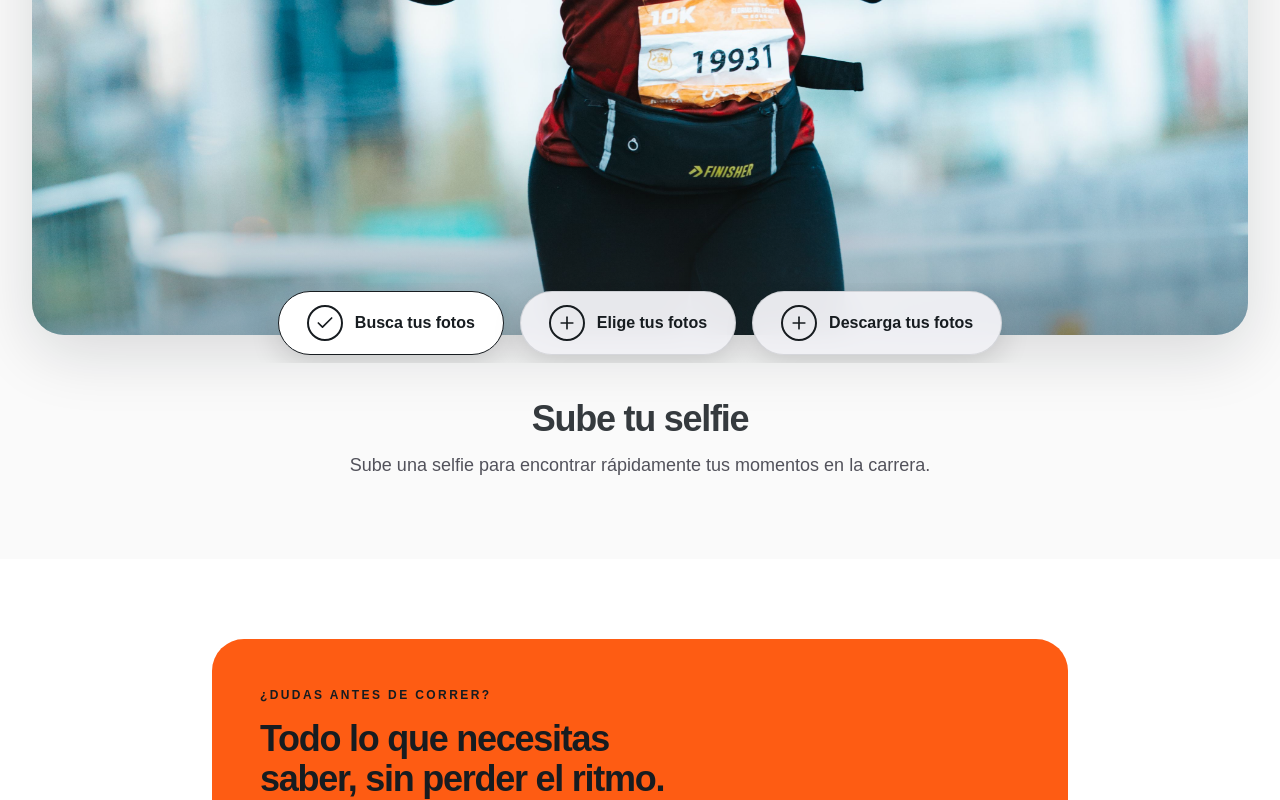
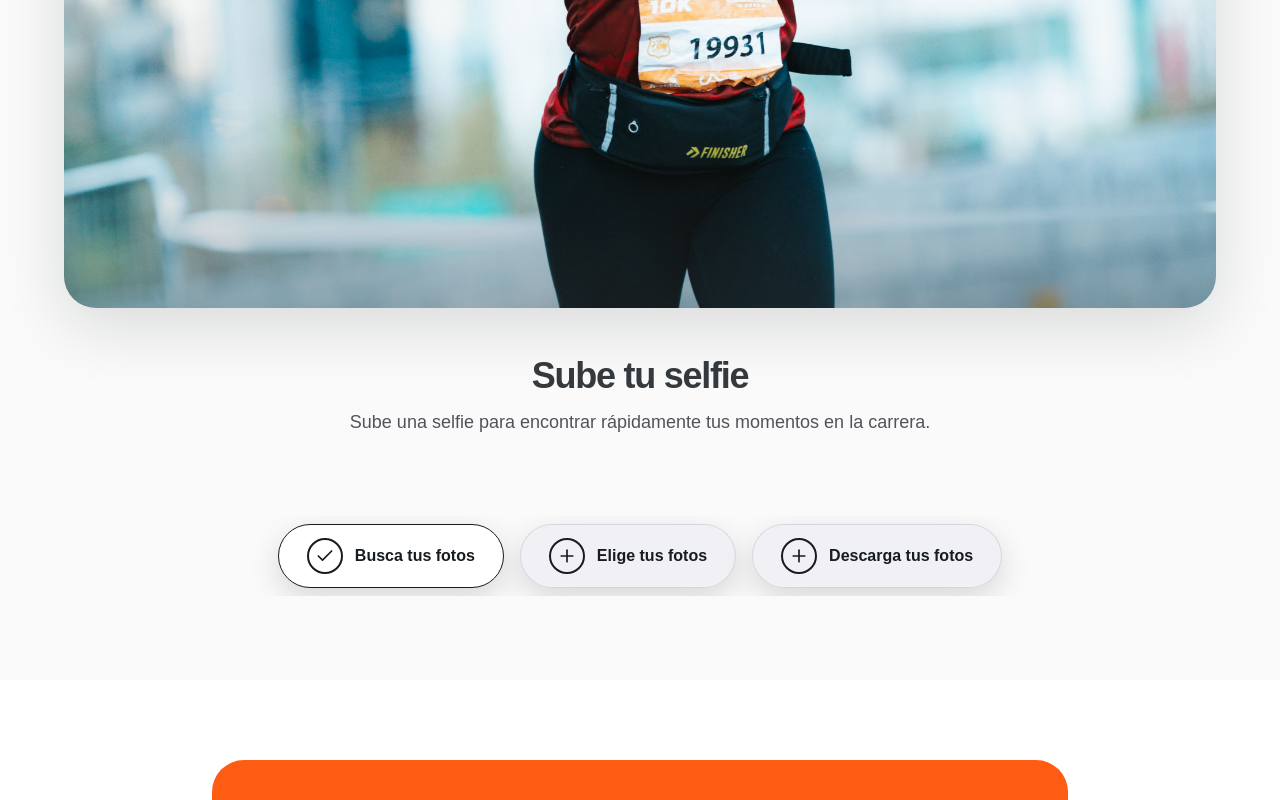
Before and after one commit to franzalbornoz1-bot/nomadarace, a Next.js app: page / in a window 1280 px wide. Shown: the part 3693-4493 px from the top of the page. Built offline with nearby package versions, Linux system fonts and the light colour scheme.

Commit message:
Restructure photo journey into photo, text and sticky floating controls

```diff
--- a/components/nomada-app.tsx
+++ b/components/nomada-app.tsx
@@ -373,7 +373,8 @@ function PhotoJourneyExplorer() {
         </div>
 
         <div className="relative mt-10 sm:mt-12">
-          <div className="relative aspect-[4/5] overflow-hidden rounded-[1.5rem] bg-zinc-200 shadow-[0_18px_64px_rgba(15,20,25,.14)] sm:aspect-[16/9] sm:rounded-[2rem] lg:aspect-[21/9]">
+          {/* Elemento 1: fotografía, con un margen interior adicional de 4 unidades. */}
+          <div className="relative mx-4 aspect-[4/5] overflow-hidden rounded-[1.5rem] bg-zinc-200 shadow-[0_18px_64px_rgba(15,20,25,.14)] sm:mx-6 sm:aspect-[16/9] sm:rounded-[2rem] lg:mx-8 lg:aspect-[21/9]">
             {PHOTO_JOURNEY_STEPS.map((step, index) => (
               <img
                 key={step.image}
@@ -391,8 +392,16 @@ function PhotoJourneyExplorer() {
             </span>
           </div>
 
-          <div className="absolute inset-x-0 bottom-5 z-20 sm:-bottom-7">
-            <div className="photo-journey-scroll overflow-x-auto px-3 py-2 sm:px-5" aria-label="Explorar los pasos para encontrar tus fotos">
+
+          {/* Elemento 2: contenido, también más estrecho que la caja general. */}
+          <div aria-live="polite" aria-atomic="true" className="mx-4 mt-9 max-w-3xl pb-28 text-center sm:mx-auto sm:mt-12 sm:pb-32">
+            <h3 className="text-2xl font-black tracking-tight text-zinc-950 sm:text-4xl">{current.title}</h3>
+            <p className="mx-auto mt-3 max-w-2xl text-base leading-7 text-zinc-600 sm:text-lg">{current.description}</p>
+          </div>
+
+          {/* Elemento 3: controles propios de la sección, flotantes y sticky al pie del viewport. */}
+            <div className="photo-journey-sticky sticky z-30 -mt-16 pb-1 sm:-mt-12" style={{ bottom: "max(1rem, env(safe-area-inset-bottom, 0px))" }}>
+              <div className="photo-journey-scroll -mx-5 overflow-x-auto px-5 py-2 lg:-mx-8 lg:px-8" aria-label="Explorar los pasos para encontrar tus fotos">
                 <div className="mx-auto flex w-max min-w-full items-center gap-3 sm:justify-center sm:gap-4">
                   {PHOTO_JOURNEY_STEPS.map((step, index) => (
                     <button
@@ -411,11 +420,6 @@ function PhotoJourneyExplorer() {
                 </div>
               </div>
             </div>
-        </div>
-
-        <div aria-live="polite" aria-atomic="true" className="mx-auto mt-10 max-w-3xl text-center sm:mt-16">
-          <h3 className="text-2xl font-black tracking-tight text-zinc-950 sm:text-4xl">{current.title}</h3>
-          <p className="mx-auto mt-3 max-w-2xl text-base leading-7 text-zinc-600 sm:text-lg">{current.description}</p>
         </div>
       </div>
     </section>
```
Lines whose indentation alone changed are shown as unchanged.
